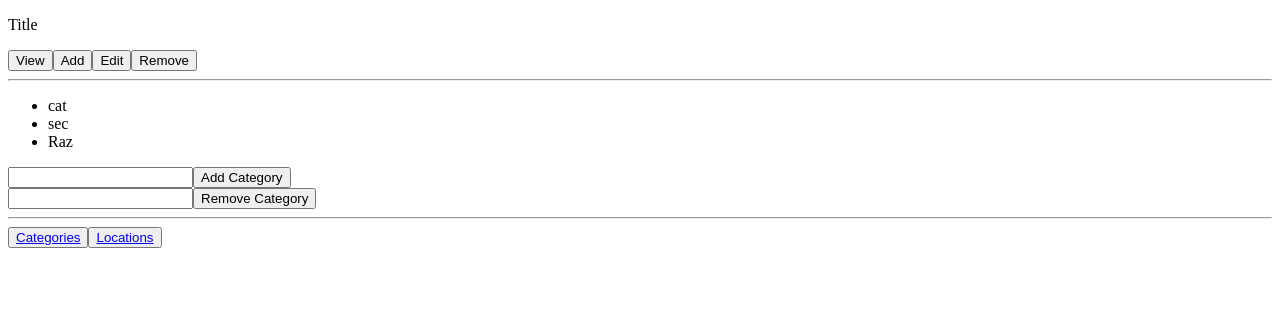
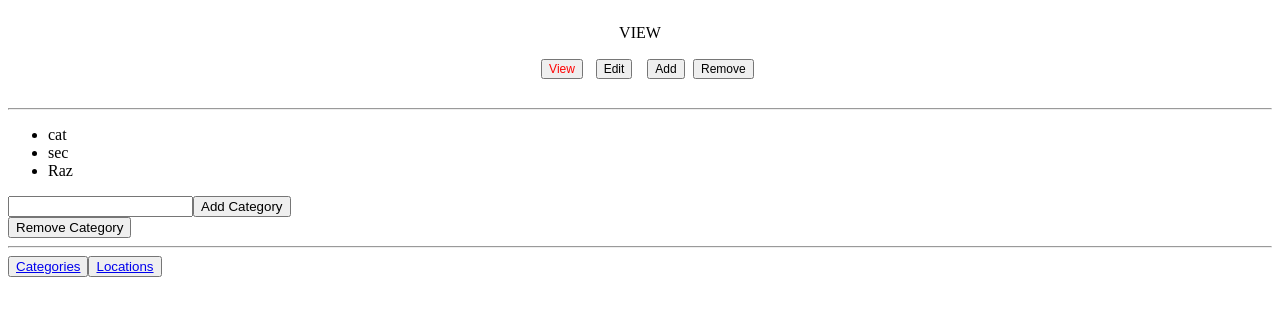
Before and after one commit to razawi/my-locations-react-redux, a React app in the folder my-locations/: page /Categories in a window 1280 px wide. Shown: the top 316 px of the page. Built offline with nearby package versions, Linux system fonts and the light colour scheme.

Commit message:
header working, title is showing action state for debug purposes

```diff
--- a/my-locations/src/actions/index.js
+++ b/my-locations/src/actions/index.js
@@ -10,3 +10,8 @@ export const removeLocation = location => ({ type: types.REMOVE_LOCATION, payloa
 export const editLocation = location => ({ type: types.EDIT_LOCATION, payload: {location : location}})
 
 export const viewLocation = location => ({ type: types.EDIT_LOCATION, payload: {location : location}})
+
+export const setActionAdd = () => ({ type: types.SET_ACTION_ADD })
+export const setActionRemove = () => ({ type: types.SET_ACTION_REMOVE})
+export const setActionEdit = () => ({ type: types.SET_ACTION_EDIT})
+export const setActionView = () => ({ type: types.SET_ACTION_VIEW})
--- /dev/null
+++ b/my-locations/src/components/Header.css
@@ -0,0 +1,27 @@
+
+.title{
+    display: flex;
+    align-items: center;
+    justify-content: center;
+}
+
+.actionsMenue {
+    padding: 0;
+    margin: 0;
+    list-style: none;
+    display: flex;
+    align-items: center;
+    justify-content: center;
+}
+
+.action{
+    width: 50px;
+    height: 40px;
+    text-align: center;
+    margin: 1px;
+    font-size: 12px;
+  }
+
+  .action > button{
+    font-size: 12px;
+  }
--- a/my-locations/src/components/Header.js
+++ b/my-locations/src/components/Header.js
@@ -1,23 +1,119 @@
-import React from 'react'
+import React, { Component } from 'react'
+import { connect } from 'react-redux'
+import * as actions from '../actions'
+import './Header.css'
+import uiActions from '../reducers/uiActions'
 
-const Header = () => (
-  <div>
+const HeaderTitle = ({actionState}) => {
+  // access URL window.location Categories / Locations
+  return (
+    <div className="title">
       <p>
-    Title
+          {actionState}
       </p>
-  <button>
+    </div>
+   )
+}
+
+const ViewElement = ({setActionView, actionState}) => {
+  let color= 'black';
+  if (actionState === "VIEW")
+    color= 'red';
+
+  return (
+    <div className="action">
+      <button type="button" style={{color: color}} onClick= {e => {
+          setActionView()
+        }}>
         View
       </button>
-  <button>
+    </div>
+  )
+}
+
+const EditElement = ({setActionEdit, actionState}) => {
+  let color= 'black';
+  if (actionState === "EDIT")
+    color= 'red';
+
+  return (
+    <div className="action">
+      <button type="button" style={{color: color}} onClick= {e => {
+          setActionEdit()
+        }}>
+        Edit
+      </button>
+    </div>
+  )
+}
+
+const AddElement = ({setActionAdd, actionState}) => {
+  let color= 'black';
+  if (actionState === "ADD")
+    color= 'red';
+
+  return (
+    <div className="action">
+      <button type="button" style={{color: color}} onClick= {e => {
+          setActionAdd()
+        }}>
         Add
       </button>
-  <button>
-   Edit
-  </button>
-  <button>
+    </div>
+  )
+}
+
+const RemoveElement = ({setActionRemove, actionState}) => {
+  let color= 'black';
+  if (actionState === "REMOVE")
+    color= 'red';
+
+  return (
+    <div className="action">
+      <button type="button" style={{color: color}} onClick= {e => {
+          setActionRemove()
+        }}>
         Remove
       </button>
     </div>
   )
+}
 
-export default Header
+const Header =({actionState, setActionAdd, setActionEdit, setActionRemove, setActionView}) => {
+
+  return (
+    <div className="header">
+      <HeaderTitle actionState = {actionState} />
+
+      <div className="actionsMenue">
+        <ViewElement
+          setActionView = {setActionView}
+          actionState = {actionState} />
+
+        <EditElement
+          setActionEdit = {setActionEdit}
+          actionState = {actionState} />
+
+        <AddElement
+          setActionAdd = {setActionAdd}
+          actionState = {actionState} />
+
+        <RemoveElement
+          setActionRemove = {setActionRemove}
+          actionState = {actionState} />
+    </div>
+  </div>
+  )
+}
+
+export default connect(
+  state => ({
+    actionState : state.uiActions.actionState
+  }),
+  {
+    setActionAdd: actions.setActionAdd,
+    setActionRemove: actions.setActionRemove,
+    setActionEdit: actions.setActionEdit,
+    setActionView: actions.setActionView
+  }
+)(Header)
--- a/my-locations/src/constants/ActionTypes.js
+++ b/my-locations/src/constants/ActionTypes.js
@@ -6,3 +6,7 @@ export const VIEW_LOCATION = 'VIEW_LOCATION'
 export const ADD_LOCATION = 'ADD_LOCATION'
 export const REMOVE_LOCATION = 'REMOVE_LOCATION'
 export const EDIT_LOCATION = 'EDIT_LOCATION'
+export const SET_ACTION_ADD = 'SET_UI_ADD'
+export const SET_ACTION_REMOVE = 'SET_UI_REMOVE'
+export const SET_ACTION_EDIT = 'SET_UI_EDIT'
+export const SET_ACTION_VIEW = 'SET_UI_VIEW'
--- a/my-locations/src/containers/Categories.js
+++ b/my-locations/src/containers/Categories.js
@@ -2,7 +2,8 @@ import React, { Component } from 'react'
 import { connect } from 'react-redux'
 import * as actions from '../actions'
 
-const ViewCategoryMenue = ({categories: {list}, addCategory, removeCategory}) => (
+const ViewCategoryMenue = ({categories: {list}, addCategory, removeCategory}) => {
+  return (
   <form>
     <ul>
       {list.map(category => (
@@ -12,7 +13,7 @@ const ViewCategoryMenue = ({categories: {list}, addCategory, removeCategory}) =>
     <AddCategory addCategory={addCategory}/>
     <RemoveCategory removeCategory={removeCategory}/>
   </form>
-)
+)}
 
 const AddCategory = ({addCategory}) => {
   let input
@@ -37,17 +38,13 @@ const AddCategory = ({addCategory}) => {
 }
 
 const RemoveCategory = ({removeCategory}) => {
-  let input
   return (
     <div>
-        <input ref={node => input = node} />
         <button type="button" onClick= {e => {
           removeCategory('Raz')
-          input.value = ''
         }}>
           Remove Category
         </button>
-
     </div>
   )
 }
@@ -58,7 +55,8 @@ export default connect(
     categories : state.categories,
     locations: state.locations,
     currentCategory: state.currentCategory,
-    currentLocation: state.currentLocation
+    currentLocation: state.currentLocation,
+    actionState : state.actionState
   }),
   {
     addCategory: actions.addCategory,
--- a/my-locations/src/containers/Locations.js
+++ b/my-locations/src/containers/Locations.js
@@ -4,7 +4,7 @@ import { addCategory } from '../actions'
 import Reducers from '../reducers'
 
 
-const ViewLocationsMenue = (props) => {
+const ViewLocationsMenue = () => {
   debugger;
 
 }
@@ -14,5 +14,5 @@ export default connect(
                locations: state.locations,
                currentCategory: state.currentCategory,
                currentLocation: state.currentLocation
-              }), {Reducers}
+              }), {}
 )(ViewLocationsMenue)
--- a/my-locations/src/index.css
+++ /dev/null
@@ -1,5 +0,0 @@
-body {
-  margin: 0;
-  padding: 0;
-  font-family: sans-serif;
-}
--- a/my-locations/src/reducers/index.js
+++ b/my-locations/src/reducers/index.js
@@ -1,11 +1,13 @@
 import { combineReducers } from 'redux'
 import categories from './categories'
 import locations from './locations'
+import uiActions from './uiActions'
 
 
 const rootReducer = combineReducers({
     categories,
     locations,
+    uiActions
 })
 
 export default rootReducer
--- /dev/null
+++ b/my-locations/src/reducers/uiActions.js
@@ -0,0 +1,32 @@
+import { SET_ACTION_ADD, SET_ACTION_REMOVE, SET_ACTION_EDIT, SET_ACTION_VIEW } from '../constants/ActionTypes'
+
+const initialState = {
+  actionState : "VIEW"
+}
+
+export default function uiActions (state = initialState, action = {}) {
+  switch (action.type) {
+    case SET_ACTION_ADD:
+      return Object.assign({}, state, {
+        actionState : "ADD"
+      });
+
+    case SET_ACTION_REMOVE:
+      return Object.assign({}, state, {
+        actionState : "REMOVE"
+      });
+
+    case SET_ACTION_VIEW:
+      return Object.assign({}, state, {
+        actionState : "VIEW"
+      });
+
+    case SET_ACTION_EDIT:
+      return Object.assign({}, state, {
+       actionState : "EDIT"
+      });
+
+    default:
+      return state
+  }
+}
```
Also changed, not shown: my-locations/src/App.css (deleted, +0 -28 lines), 1 other file (tests, documents, lock files or other folders). Lines whose indentation alone changed are shown as unchanged.
